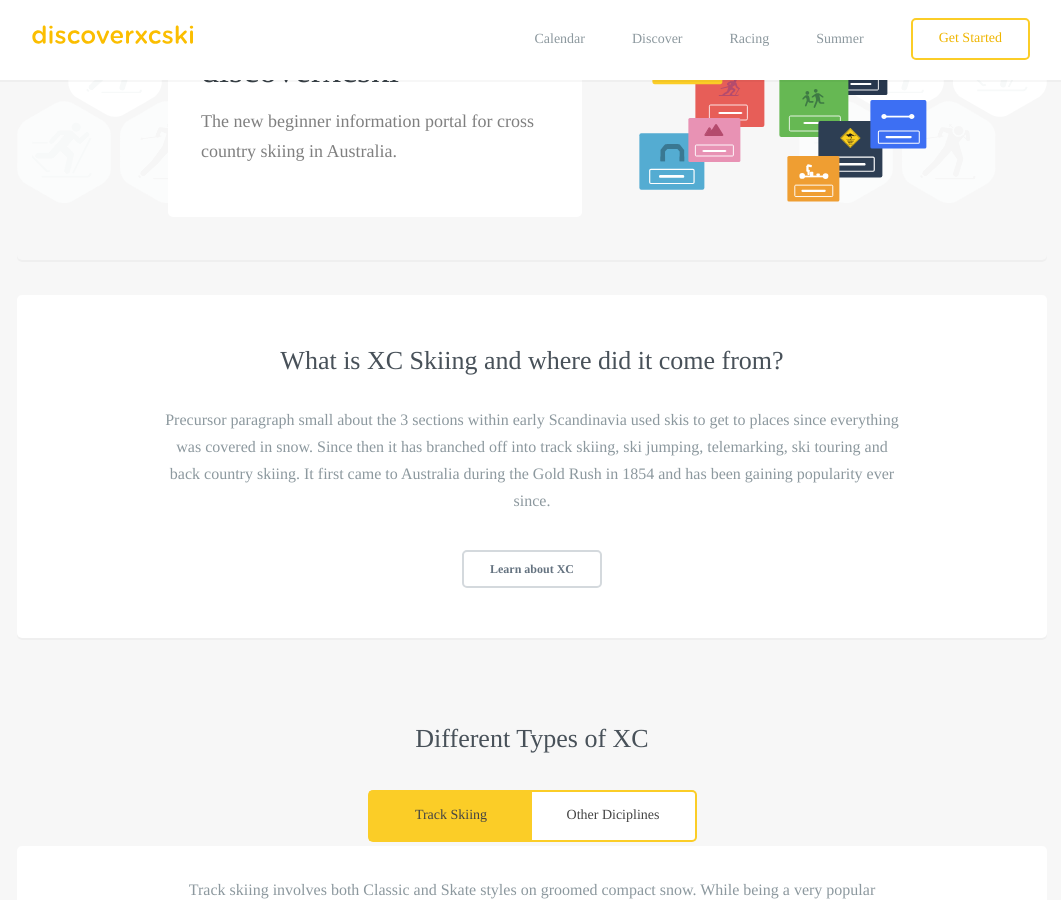
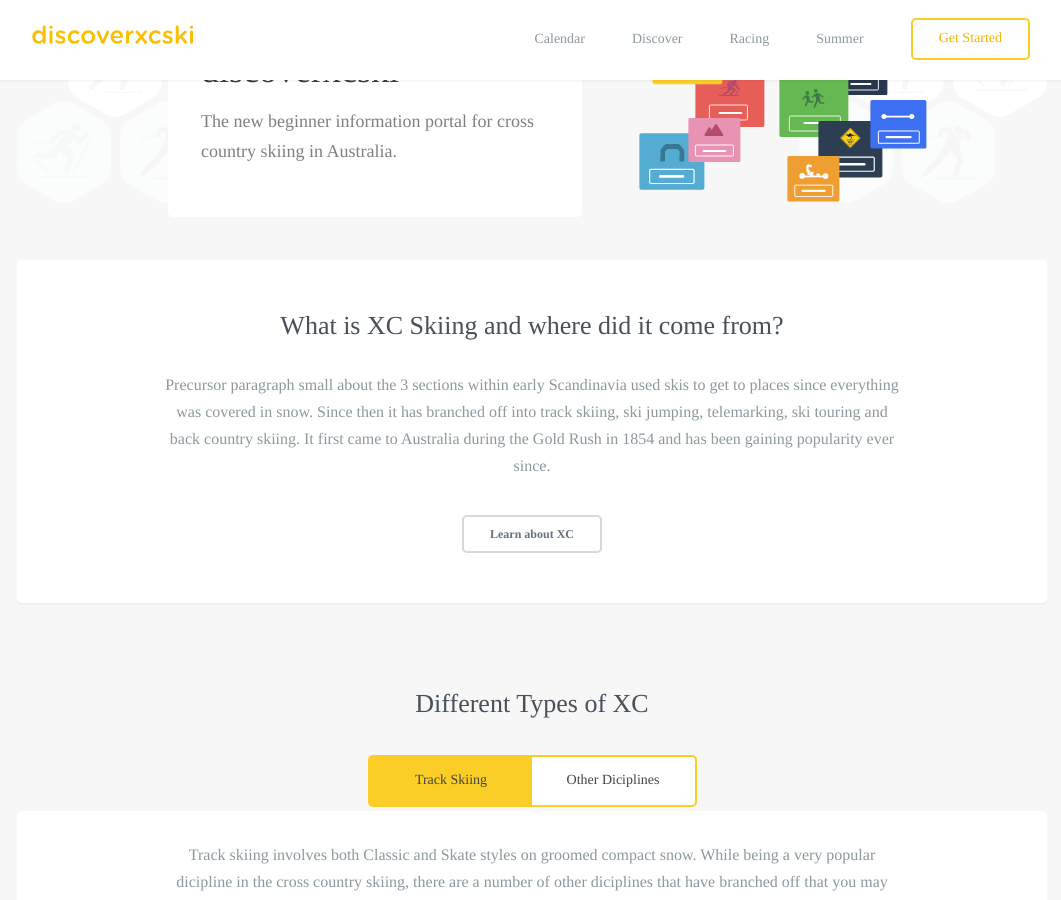
Before and after one commit to robcatto/robcatto.github.io, a Jekyll site: the page index.html, which Jekyll copies as it is, in a window 1280 px wide and 900 px high, scrolled down 971 px. Shown: the whole window, without its empty margins (108-1169 px from the left). Built offline with Jekyll 4.4.1, drawn with Linux system fonts in a browser that asks for light colours; some web fonts are replaced; Markdown is read by kramdown in place of the engine named in the settings.

Commit message:
Update index.html

```diff
--- a/index.html
+++ b/index.html
@@ -136,7 +136,8 @@
             <div class="page__content">
 
 
-            <section class="mobile_section" style="background: #f7f7f7; width: 100%;">
+            <section class="mobile_section" style="background: #f7f7f7; width: 100%;   box-shadow: none;
+  margin-bottom: 0px;">
             <div class="row" style="max-width: 758px;">
              <div class="column two">
                                                  <div class="welcome-card" style="
```
